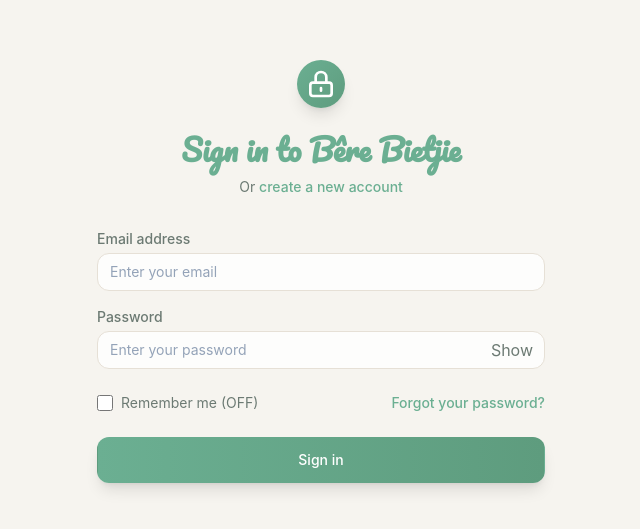
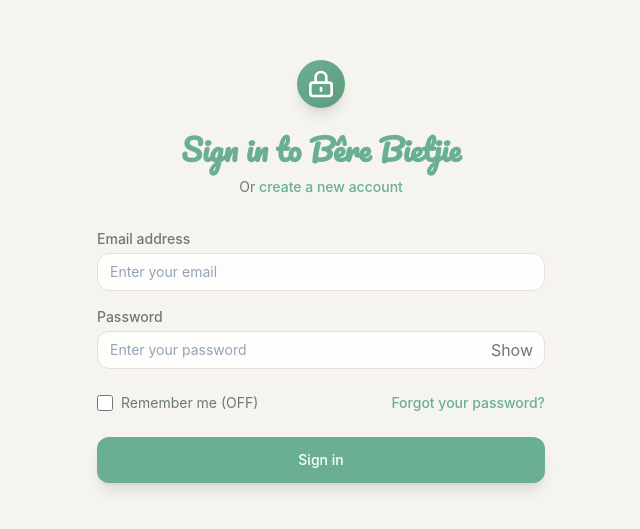
Before and after one commit to CodeNameJuJu/budget_buddy, a React (Vite) app in the folder frontend/: page /login in a window 1280 px wide. Shown: the part 129-658 px from the top of the page, without its empty margins (319-959 px from the left). Built offline with nearby package versions, Linux system fonts and the light colour scheme; no server answers.

Commit message:
remove button gradients

```diff
--- a/frontend/src/components/auth/LoginForm.tsx
+++ b/frontend/src/components/auth/LoginForm.tsx
@@ -225,8 +225,8 @@
               className={cn(
                 "group relative w-full flex justify-center py-3 px-4 border border-transparent text-sm font-medium rounded-lg text-white focus:outline-none focus:ring-2 focus:ring-offset-2 disabled:opacity-50 disabled:cursor-not-allowed shadow-lg transform hover:scale-[1.02] transition-all duration-200",
                 theme === "light"
-                  ? "bg-gradient-to-r from-[#6BAF92] to-[#5E9C7E] hover:from-[#5E9C7E] hover:to-[#5A6B45] focus:ring-[#6BAF92]"
-                  : "bg-gradient-to-r from-[#6BAF92] to-[#5E9C7E] hover:from-[#5E9C7E] hover:to-[#5A6B45] focus:ring-[#6BAF92]"
+                  ? "bg-[#6BAF92] hover:bg-[#5E9C7E] focus:ring-[#6BAF92]"
+                  : "bg-[#6BAF92] hover:bg-[#5E9C7E] focus:ring-[#6BAF92]"
               )}
             >
               {isLoading ? (
--- a/frontend/src/components/auth/RegisterForm.tsx
+++ b/frontend/src/components/auth/RegisterForm.tsx
@@ -351,8 +351,8 @@
               className={cn(
                 "group relative w-full flex justify-center py-3 px-4 border border-transparent text-sm font-medium rounded-lg text-white focus:outline-none focus:ring-2 focus:ring-offset-2 disabled:opacity-50 disabled:cursor-not-allowed shadow-lg transform hover:scale-[1.02] transition-all duration-200",
                 theme === "light"
-                  ? "bg-gradient-to-r from-[#6BAF92] to-[#5E9C7E] hover:from-[#5E9C7E] hover:to-[#5A6B45] focus:ring-[#6BAF92]"
-                  : "bg-gradient-to-r from-[#6BAF92] to-[#5E9C7E] hover:from-[#5E9C7E] hover:to-[#5A6B45] focus:ring-[#6BAF92]"
+                  ? "bg-[#6BAF92] hover:bg-[#5E9C7E] focus:ring-[#6BAF92]"
+                  : "bg-[#6BAF92] hover:bg-[#5E9C7E] focus:ring-[#6BAF92]"
               )}
             >
               {isLoading ? (
```
